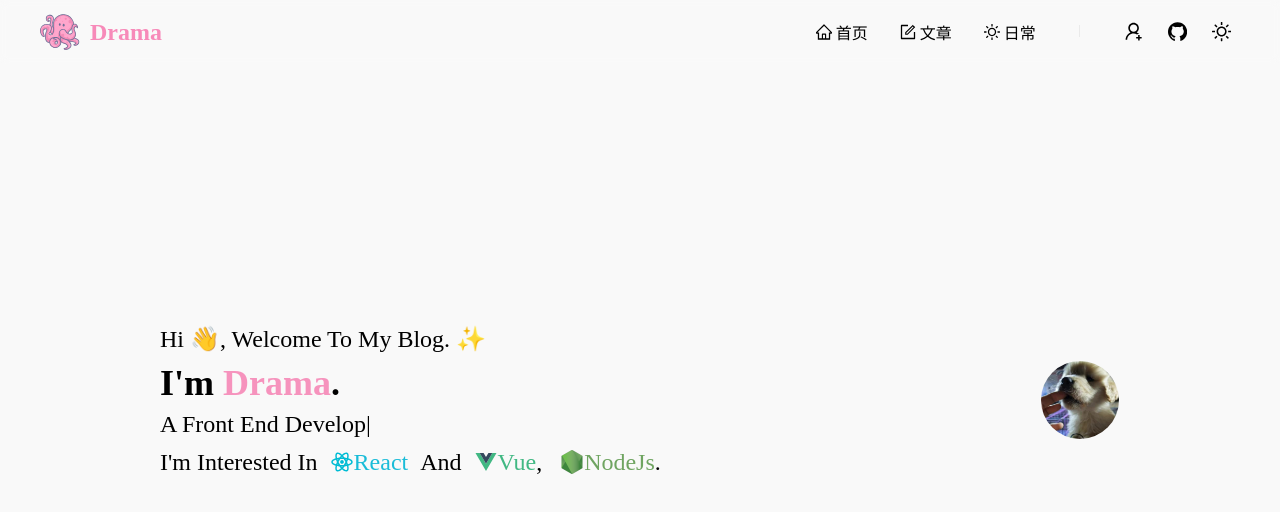
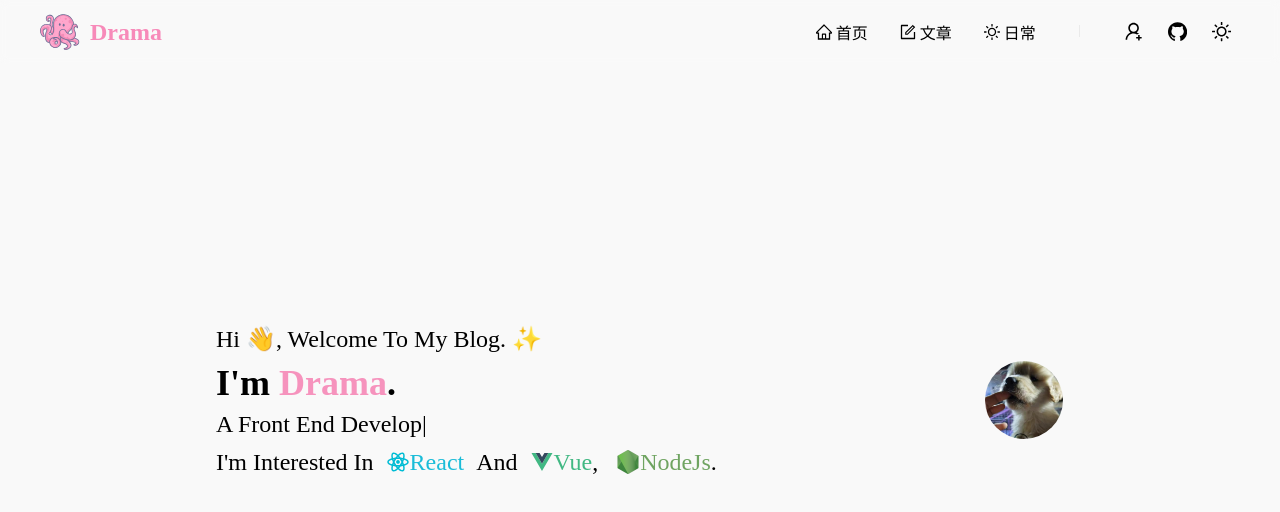
Before and after one commit to aa0330/Blog-bar, a React (Vite) app in the folder client/: page / in a window 1280 px wide. Shown: the top 512 px of the page. Built offline with nearby package versions, Linux system fonts and the light colour scheme.

Commit message:
feat: 首页内容区完成

```diff
--- a/client/src/pages/Home/index.jsx
+++ b/client/src/pages/Home/index.jsx
@@ -57,7 +57,7 @@ const Index = () => {
         </div>
         <div className="home_avater" >
           <Avatar
-            size={{ xs: 24, sm: 32, md: 40, lg: 64, xl: 80, xxl: 100 }}
+            size={{xs: 24, sm: 32, md: 40, lg: 64, xl: 80, xxl: 220 }}
             src={<img src={AvatarPng} alt="avatar" />}
           />
         </div>
--- a/client/src/pages/Home/index.scss
+++ b/client/src/pages/Home/index.scss
@@ -8,7 +8,7 @@
   align-items: center;
 
   .home-box {
-    width: 60rem;
+    width: 53rem;
     display: flex;
     flex-direction: row;
     justify-content: space-between;
@@ -49,7 +49,7 @@
       // width: 60rem;
       display: flex;
       align-items: center;
-      justify-content: center;
+      justify-content:left;
 
     }
   }
```
Also changed, not shown: client/src/components/Layout/Main/index.jsx (deleted, +0 -8 lines), client/src/components/Layout/Main/index.scss (deleted).
